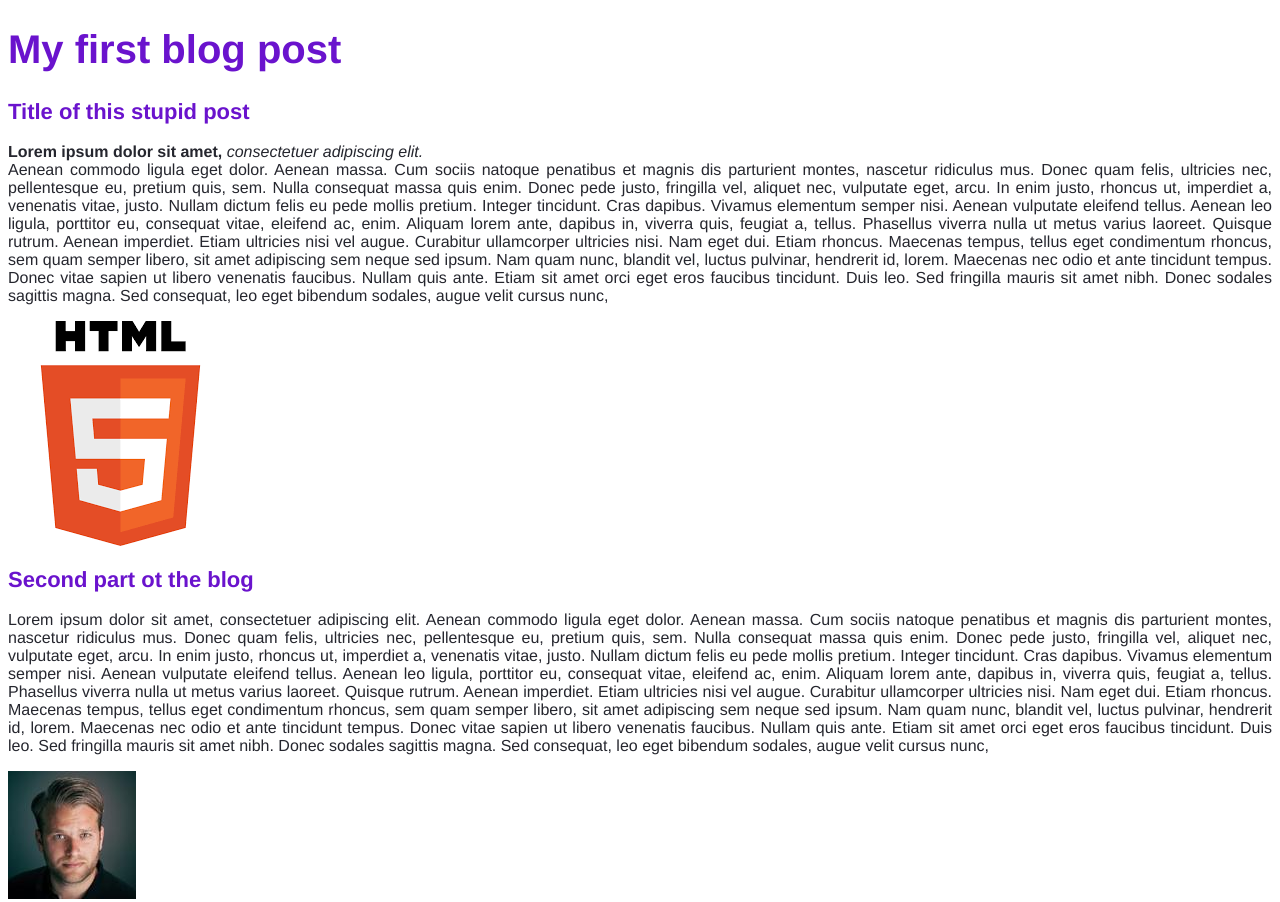
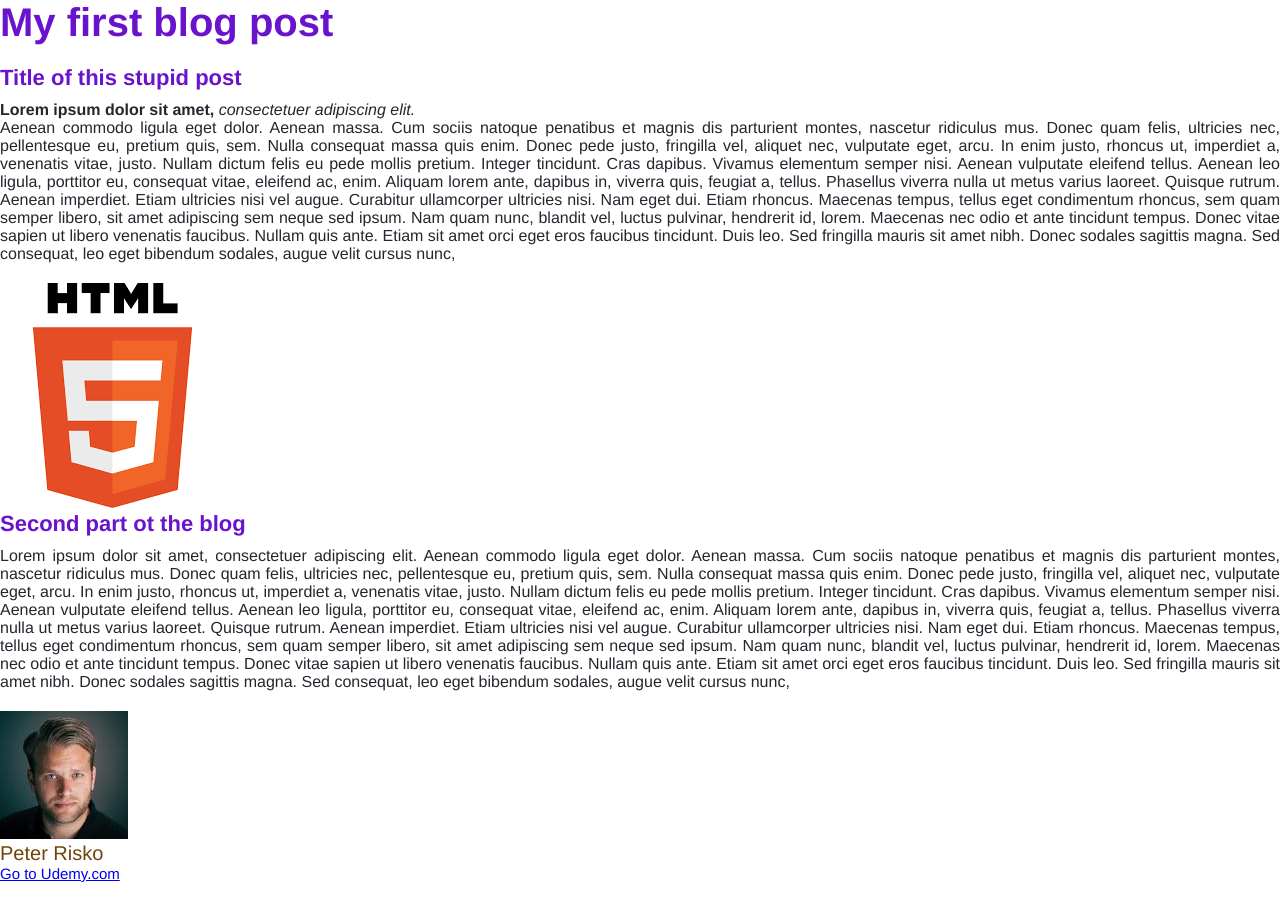
Before and after one commit to lokoxx82/BlogPost, a plain HTML site: page Index.html in a window 1280 px wide. Shown: the top 902 px of the page. Drawn offline with Linux system fonts and the light colour scheme.

Commit message:
Box model Margin and Padding

```diff
--- a/style.css
+++ b/style.css
@@ -1,3 +1,10 @@
+*{
+    margin: 0;
+    padding: 0;
+    /* border-box : sets the border to the box, not calculate it from the content*/
+    box-sizing: border-box;
+}
+
 body{
     font-family: Helvetica Neue, Arial;
     font-size: 15px;
@@ -10,10 +17,12 @@ h1,h2 {
 
 h1{
     font-size:40px;
+    margin-bottom: 20px;
 }
 
 h2{
     font-size:22px;
+    margin-bottom: 10px;
 }
 
 .author-text {
@@ -25,4 +34,5 @@ h2{
     text-align: justify;
     font-size: 16px;
     color: #25262e;
+    margin-bottom: 20px;
 }
```
